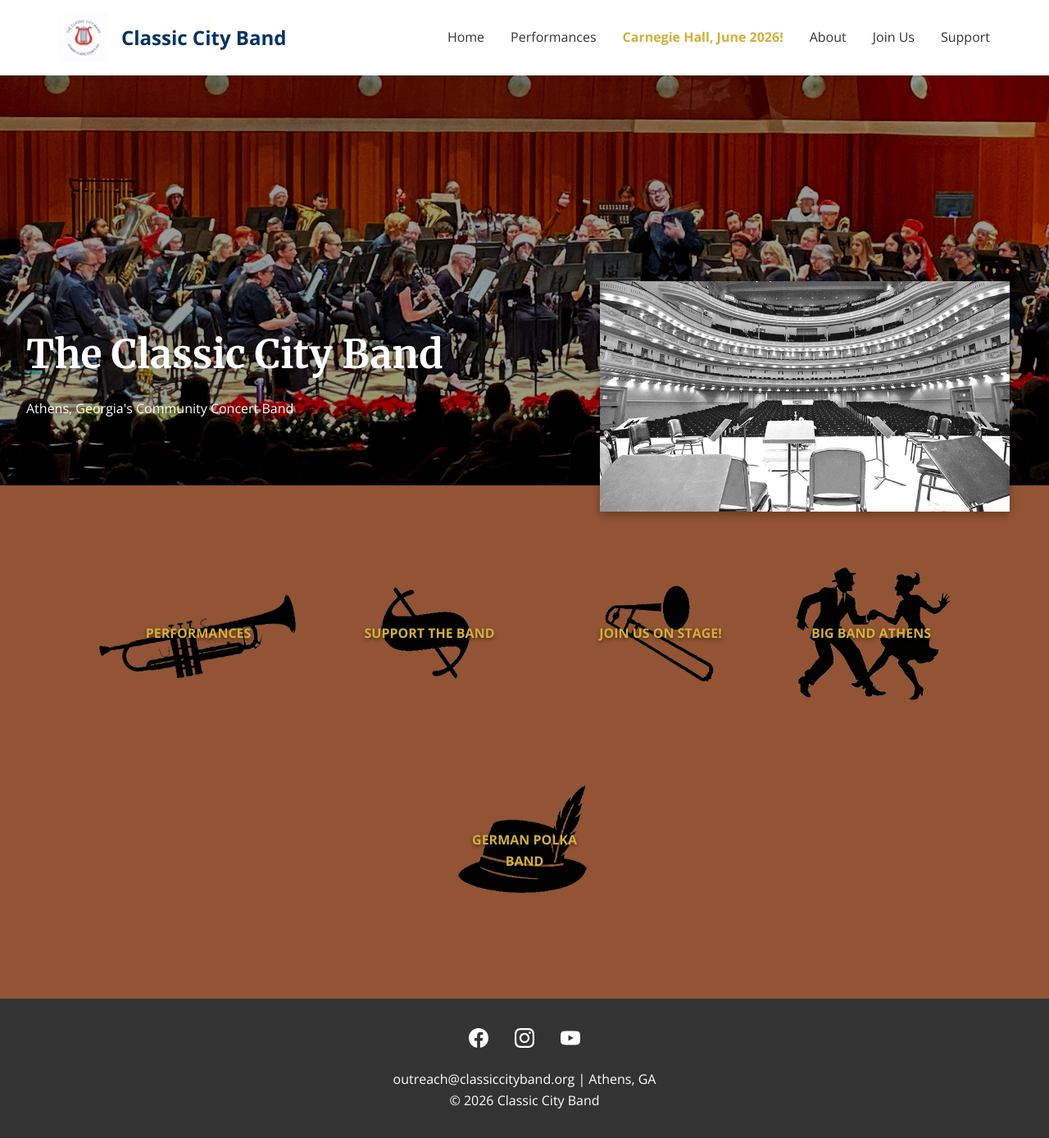
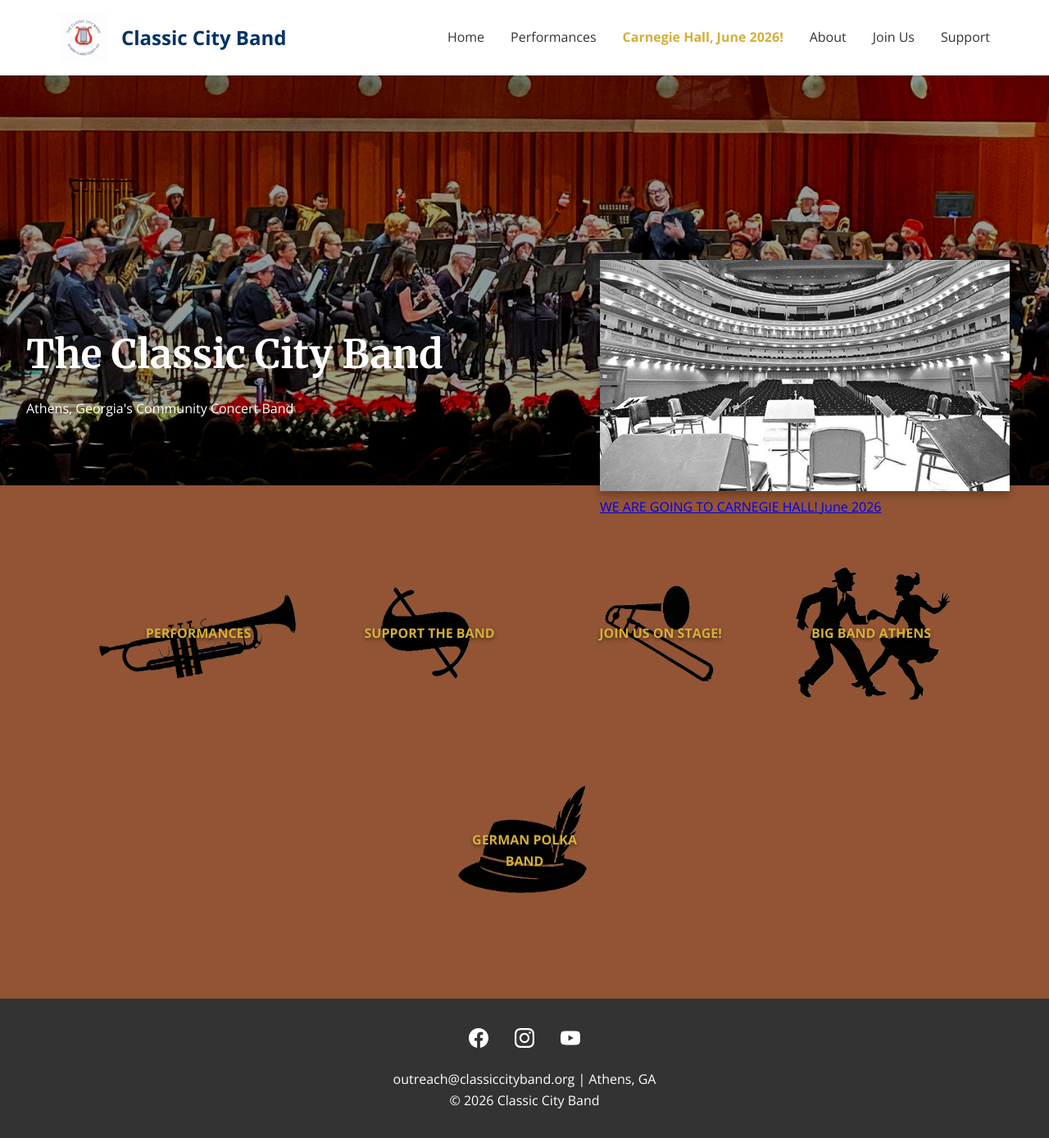
Before and after one commit to webmasterCCB/CCBwebsite, a Jekyll site: the page built from index.html, in a window 1280 px wide and 1388 px high. Shown: the whole window at 82% size. Built offline with Jekyll 4.4.1, drawn with Linux system fonts in a browser that asks for light colours.

Commit message:
Update index.html

```diff
--- a/index.html
+++ b/index.html
@@ -7,7 +7,11 @@ title: Home
   <h1>The Classic City Band</h1>
   <p>Athens, Georgia's Community Concert Band</p>
 <a href="/CCBwebsite/carnegie-hall" class="carnegie-badge">
-  <img src="/CCBwebsite/assets/images/carnegieWeb.jpg" alt="Carnegie Hall 2026">
+  <img src="/CCBwebsite/assets/images/carnegieWebsm.jpg" alt="Carnegie Hall 2026">
+  <div class="badge-text">
+    <span class="badge-title">WE ARE GOING TO CARNEGIE HALL!</span>
+    <span class="badge-subtitle">June 2026</span>
+  </div>
 </a>
 </section>
 
```
